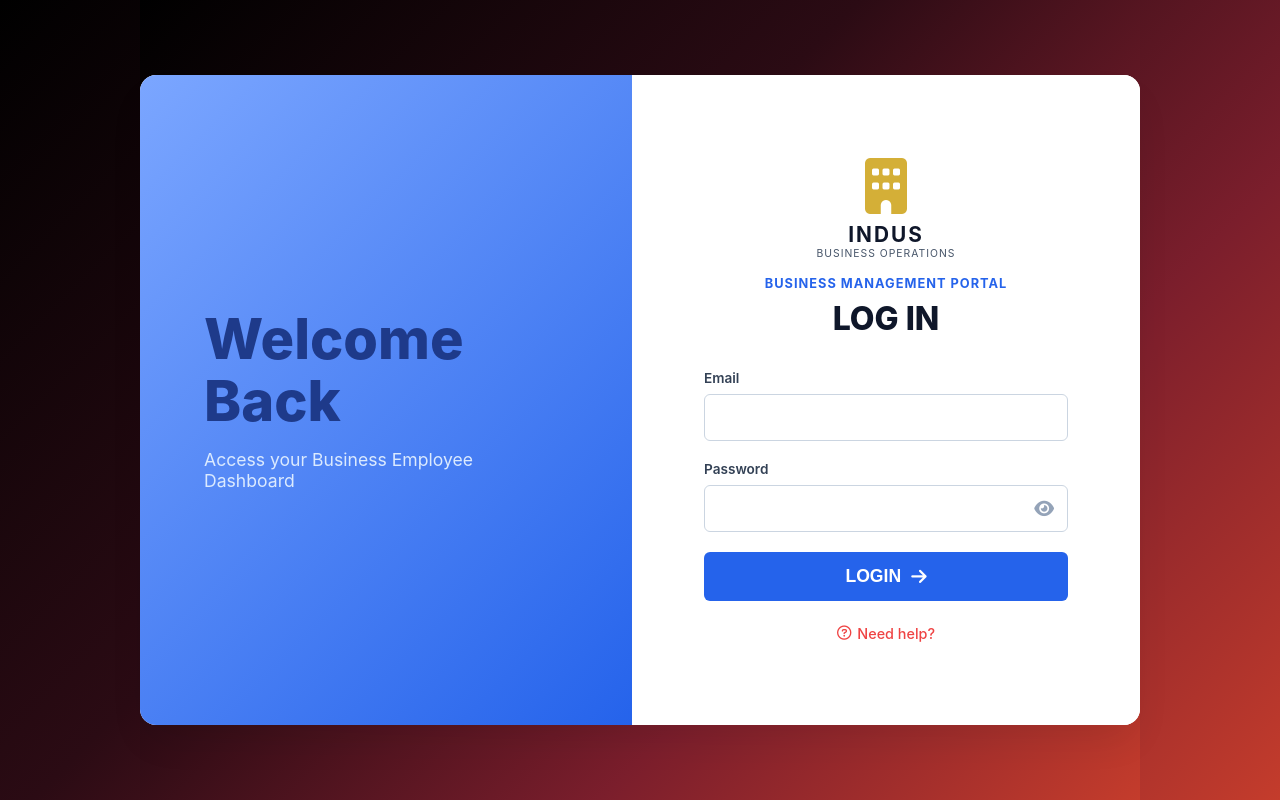
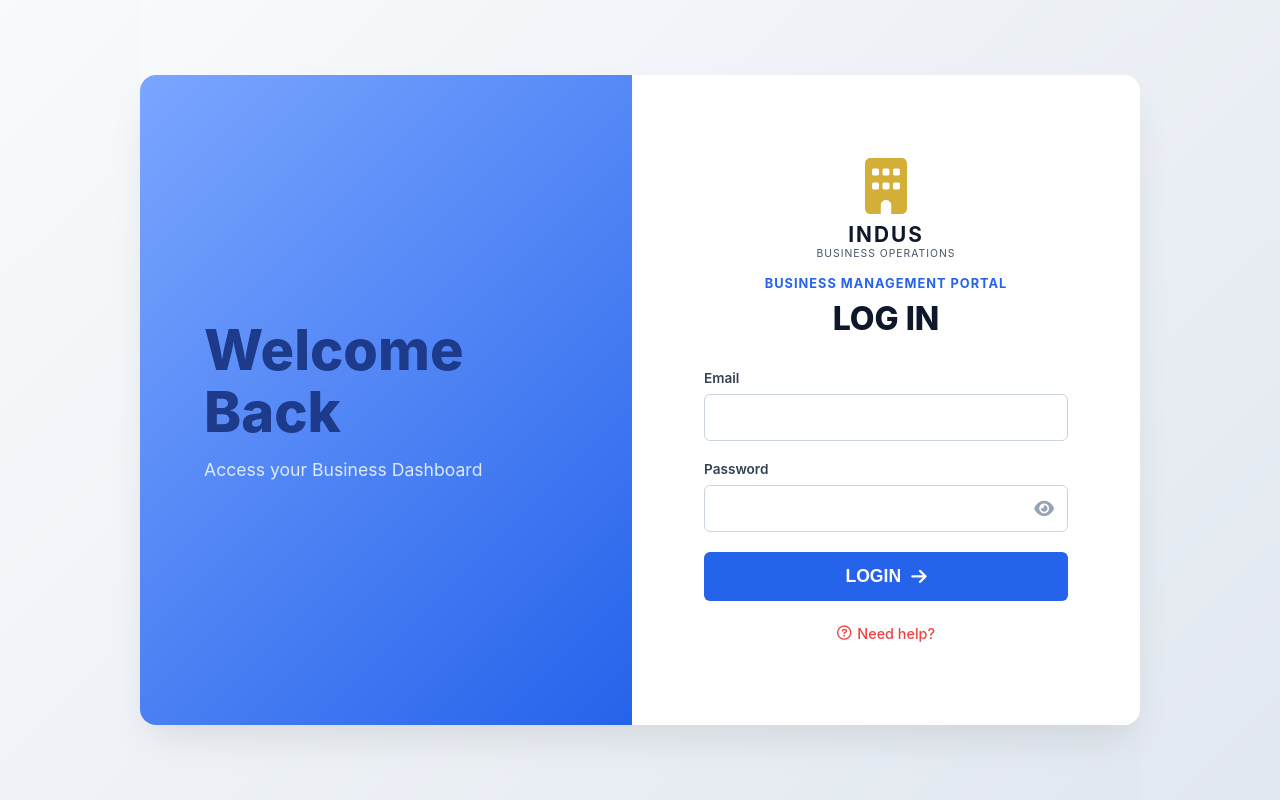
Before and after one commit to kalmeshwargurav1028-sys/business-po, a Flask app: page / in a window 1280 px wide. Run offline with Flask 3, Linux system fonts and the light colour scheme; data that the repository does not hold is empty.

Commit message:
Update login pages: simplify background and text

```diff
--- a/business_dashboard/templates/admin_login.html
+++ b/business_dashboard/templates/admin_login.html
@@ -11,8 +11,7 @@
             padding: 0;
             min-height: 100vh;
             font-family: 'Inter', -apple-system, BlinkMacSystemFont, "Segoe UI", Roboto, sans-serif;
-            background: linear-gradient(135deg, #000000 0%, #2b0b14 40%, #7b1e2c 70%, #c43c2c 100%);
-            background-size: cover;
+            background: linear-gradient(135deg, #f8fafc 0%, #e2e8f0 100%);
             display: flex;
             align-items: center;
             justify-content: center;
--- a/business_dashboard/templates/login.html
+++ b/business_dashboard/templates/login.html
@@ -3,7 +3,7 @@
 <head>
     <meta charset="UTF-8">
     <meta name="viewport" content="width=device-width, initial-scale=1.0">
-    <title>Employee Login - Business Dashboard</title>
+    <title>Login - Business Dashboard</title>
     <link href="https://cdnjs.cloudflare.com/ajax/libs/font-awesome/6.0.0/css/all.min.css" rel="stylesheet">
     <style>
         body, html {
@@ -11,8 +11,7 @@
             padding: 0;
             min-height: 100vh;
             font-family: 'Inter', -apple-system, BlinkMacSystemFont, "Segoe UI", Roboto, sans-serif;
-            background: linear-gradient(135deg, #000000 0%, #2b0b14 40%, #7b1e2c 70%, #c43c2c 100%);
-            background-size: cover;
+            background: linear-gradient(135deg, #f8fafc 0%, #e2e8f0 100%);
             display: flex;
             align-items: center;
             justify-content: center;
@@ -254,7 +253,7 @@
         <!-- Left Panel -->
         <div class="left-panel">
             <h1 class="welcome-title">Welcome Back</h1>
-            <p class="welcome-subtitle">Access your Business Employee Dashboard</p>
+            <p class="welcome-subtitle">Access your Business Dashboard</p>
         </div>
 
         <!-- Right Panel -->
```
